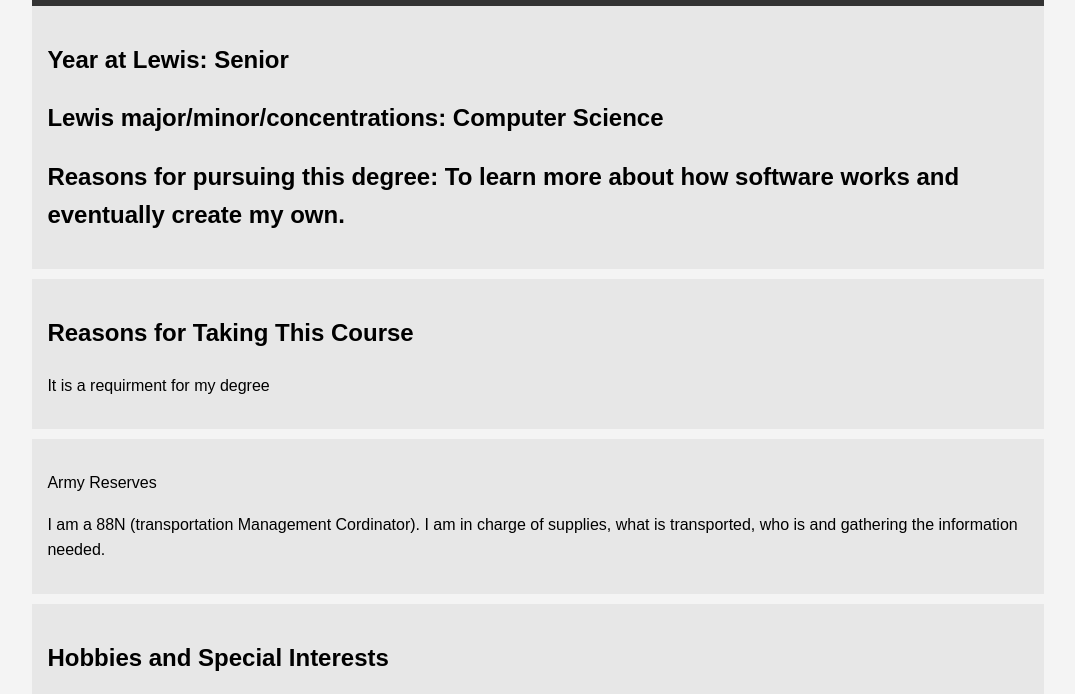
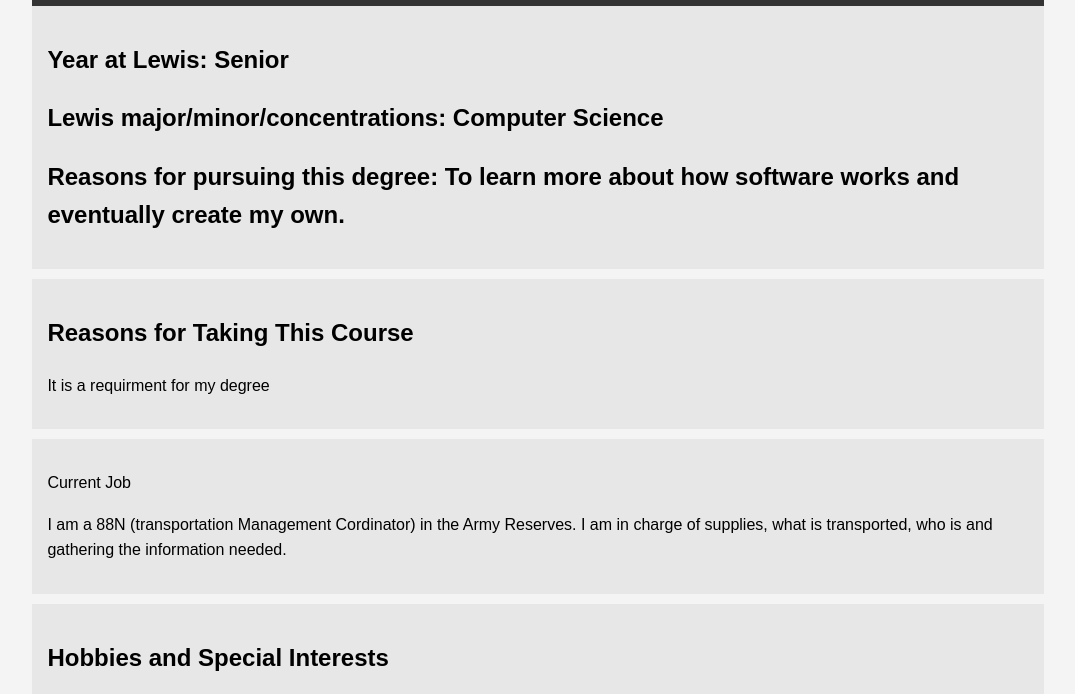
Before and after one commit to JamesMackowiak/introductions, a plain HTML site: page index.html in a window 1280 px wide. Shown: the part 93-787 px from the top of the page, without its empty margins (102-1177 px from the left). Drawn offline with Linux system fonts and the light colour scheme.

Commit message:
Update index.html

```diff
--- a/index.html
+++ b/index.html
@@ -46,8 +46,8 @@
         </section>
 
 		<section class="job">
-            <p>Army Reserves</p>
-			<p>I am a 88N (transportation Management Cordinator). I am in charge of supplies, what is transported, who is and gathering the information needed.</p>
+            <p>Current Job</p>
+			<p>I am a 88N (transportation Management Cordinator) in the Army Reserves. I am in charge of supplies, what is transported, who is and gathering the information needed.</p>
         </section>
 
         <section class="hobbies">
```
